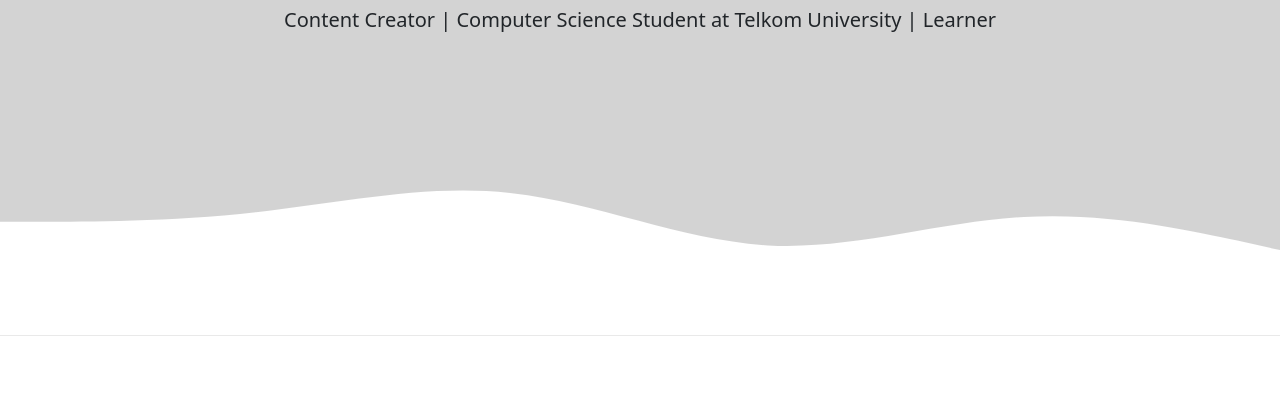
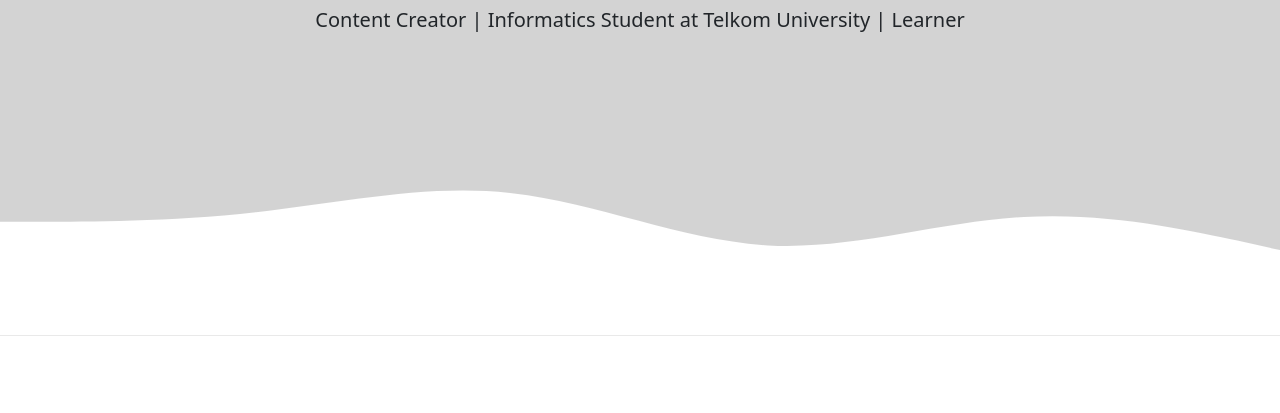
Before and after one commit to RihanoDev/rihano-dev_portofolio, a plain HTML site: page index.html in a window 1280 px wide. Shown: the part 366-779 px from the top of the page. Drawn offline with nearby package versions, Linux system fonts and the light colour scheme.

Commit message:
edit bio text

```diff
--- a/index.html
+++ b/index.html
@@ -342,7 +342,7 @@
     <script src="https://cdnjs.cloudflare.com/ajax/libs/gsap/3.9.1/TextPlugin.min.js"></script>
     <script>
       gsap.registerPlugin(TextPlugin);
-      gsap.to('.lead', {duration: 4, delay: 1, text: 'Content Creator | Computer Science Student at Telkom University | Learner'})
+      gsap.to('.lead', {duration: 4, delay: 1, text: 'Content Creator | Informatics Student at Telkom University | Learner'})
       gsap.from('.jumbotron img', {duration: 1, rotateY: 360, opacity: 0})
       gsap.from('.navbar', {duration: 1.5, y: '-100%', opacity: 0, ease: 'bounce'})
       gsap.from('.display-4', {duration: 1, x: -50, opacity: 0, delay: 0.5, ease: 'back'})
```
